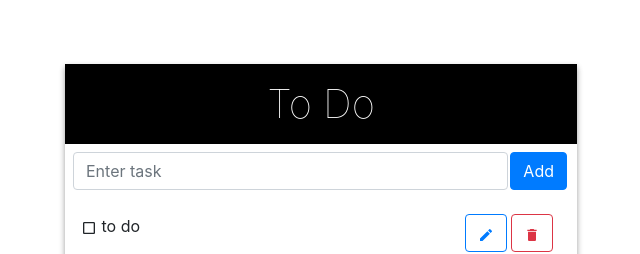
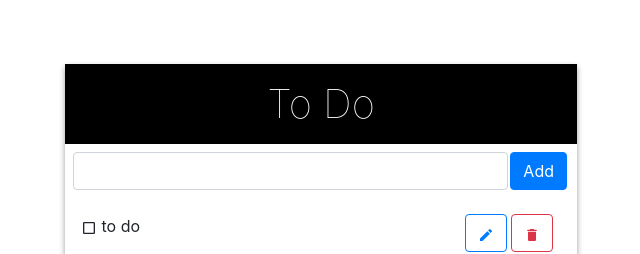
Before and after one commit to leeeso93/G9, a React (Create React App) app: page /todo in a window 1280 px wide. Shown: the top 254 px of the page, without its empty margins (319-959 px from the left). Built offline with nearby package versions, Linux system fonts and the light colour scheme.

Commit message:
todo 입력시 30글자 입력 제한

```diff
--- a/src/components/todo/ToDoForm.js
+++ b/src/components/todo/ToDoForm.js
@@ -31,7 +31,8 @@ const ToDoForm = ({ addTask }) => {
               onChange={handleChange}
               className="mb-2 ml-2 w-100"
               id="inlineFormInput"
-              placeholder="Enter task"
+              placeholder=""
+              maxLength={30}
             />
           </Col>
 
--- a/src/components/todo/TodoItem.js
+++ b/src/components/todo/TodoItem.js
@@ -31,7 +31,7 @@ const handleEdit = (e) => {
   return (
     <div  className="list-box" >
       <div className="list-item">
-        <div id={todo.id} value={todo.id}  onClick={handleClick} className={todo.complete ? "float-left strike" : "float-left"} >
+        <div id={todo.id} value={todo.id}  onClick={handleClick} className={todo.complete ? "strike" : ""} >
           {todo.complete ? <MdCheckBox /> : <MdCheckBoxOutlineBlank />}
           <span className={view ? 'd-none' : ''}>  {todo.task}</span>
         </div>
@@ -47,7 +47,7 @@ const handleEdit = (e) => {
           </Button>
         </div>
       </div>
-      <div>
+      <div className="button-wrap">
           <Button  variant="outline-primary" className="mr-1"onClick={handleEdit}>
           <MdModeEdit />
         </Button>
--- a/src/components/todo/todo.css
+++ b/src/components/todo/todo.css
@@ -33,6 +33,7 @@
 
 .list-item {
   min-width: 80%;
+  word-break: break-all;
 }
 
 .strike {
@@ -47,3 +48,7 @@
 .input {
   border: 1px solid #e2e5e8;
 }
+
+.button-wrap {
+  width: 180px;
+}
```
Also changed, not shown: 1 other file (tests, documents, lock files or other folders).
